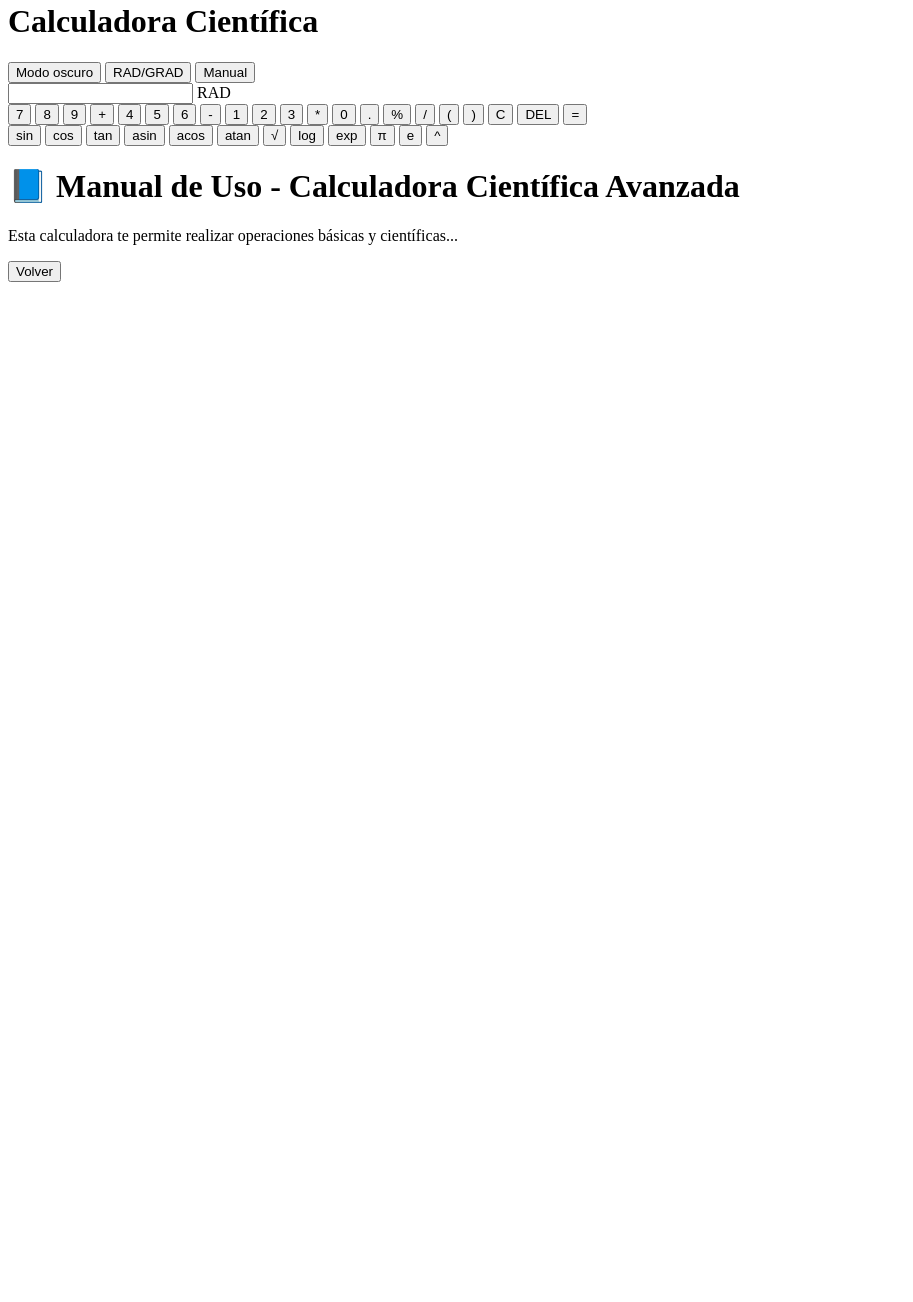
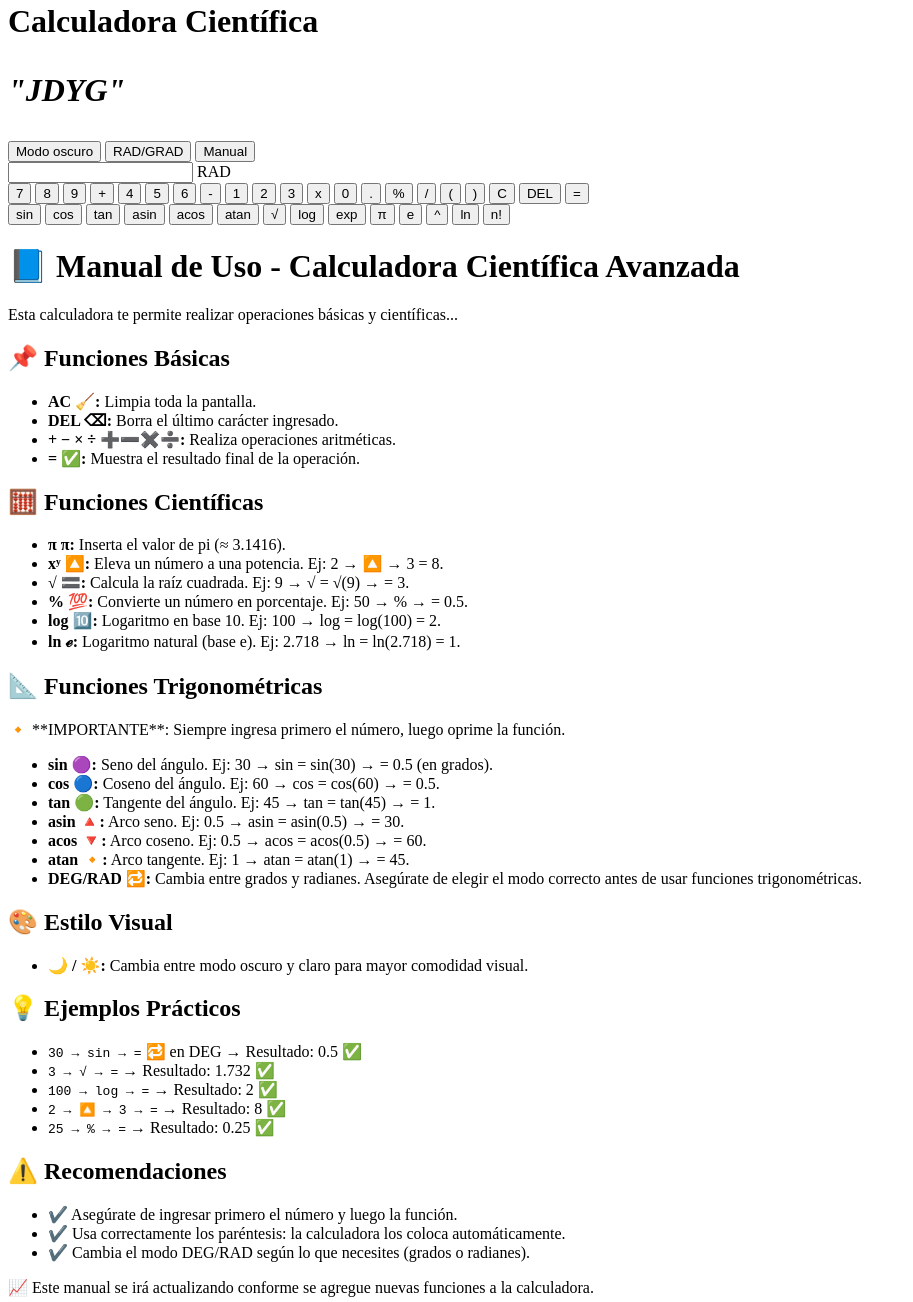
Before and after one commit to arcay1092/ProyectoM2.Calculo, a plain HTML site: page index.html in a window 1280 px wide. Shown: the part 18-1320 px from the top of the page, without its empty margins (0-913 px from the left). Before the commit the page ends 800 px from the top, so only its background shows below. Drawn offline with Linux system fonts and the light colour scheme.

Commit message:
Actualizar index.html

```diff
--- a/index.html
+++ b/index.html
@@ -8,20 +8,26 @@
   </head>
   <body>
     <div class="seccion-calculadora calculadora">
-      <h1>Calculadora Científica</h1>
+      <h1>Calculadora Científica
+      <p class="parpado"><em>"JDYG"</em></p></h1>
 
-      <div class="botones-superiores">
+
+
+      <!-- Sección de botones superiores -->
+      <section class="botones-superiores">
         <button id="boton-tema" onclick="cambiarTema()">Modo oscuro</button>
         <button onclick="cambiarModoAngulo()">RAD/GRAD</button>
         <button onclick="abrirManual()">Manual</button>
-      </div>
+      </section>
 
+      <!-- Sección del display -->
       <div class="contenedor-display">
         <input type="text" id="resultado" readonly />
         <span id="indicador-angulo">RAD</span>
       </div>
 
-      <div class="contenedor-botones">
+      <!-- Sección de botones -->
+      <section class="contenedor-botones">
         <div class="botones-izquierda">
           <button onclick="agregarValor('7')">7</button>
           <button onclick="agregarValor('8')">8</button>
@@ -36,7 +42,7 @@
           <button onclick="agregarValor('1')">1</button>
           <button onclick="agregarValor('2')">2</button>
           <button onclick="agregarValor('3')">3</button>
-          <button onclick="agregarValor('*')">*</button>
+          <button onclick="agregarValor('*')">x</button>
 
           <button onclick="agregarValor('0')">0</button>
           <button onclick="agregarValor('.')">.</button>
@@ -47,8 +53,7 @@
           <button onclick="agregarValor(')')">)</button>
           <button onclick="limpiarResultado()">C</button>
           <button onclick="borrarUltimo()">DEL</button>
-
-          <button onclick="calcular()" style="grid-column: span 4">=</button>
+          <button id="igual" onclick="calcular()" style="grid-column: span 4">=</button>
         </div>
 
         <div class="botones-derecha">
@@ -64,9 +69,13 @@
           <button onclick="agregarValor('π')">π</button>
           <button onclick="agregarValor('e')">e</button>
           <button onclick="agregarValor('^')">^</button>
+          <button onclick="envolverFuncion('ln')">ln</button>
+          <button onclick="factorial()">n!</button>
         </div>
-      </div>
+      </section>
     </div>
+
+
 
     <div class="seccion-manual calculadora">
       <h1>📘 Manual de Uso - Calculadora Científica Avanzada</h1>
@@ -74,7 +83,93 @@
         Esta calculadora te permite realizar operaciones básicas y
         científicas...
       </p>
-      <!-- Contenido del manual aquí... -->
+      <!-- Contenido del manual -->
+      <h2>📌 Funciones Básicas</h2>
+      <ul>
+        <li><b>AC 🧹:</b> Limpia toda la pantalla.</li>
+        <li><b>DEL ⌫:</b> Borra el último carácter ingresado.</li>
+        <li><b>+ − × ÷ ➕➖✖️➗:</b> Realiza operaciones aritméticas.</li>
+        <li><b>= ✅:</b> Muestra el resultado final de la operación.</li>
+      </ul>
+
+      <h2>🧮 Funciones Científicas</h2>
+      <ul>
+        <li><b>π π:</b> Inserta el valor de pi (≈ 3.1416).</li>
+        <li>
+          <b>xʸ 🔼:</b> Eleva un número a una potencia. Ej: 2 → 🔼 → 3 = 8.
+        </li>
+        <li><b>√ 🟰:</b> Calcula la raíz cuadrada. Ej: 9 → √ = √(9) → = 3.</li>
+        <li>
+          <b>% 💯:</b> Convierte un número en porcentaje. Ej: 50 → % → = 0.5.
+        </li>
+        <li>
+          <b>log 🔟:</b> Logaritmo en base 10. Ej: 100 → log = log(100) = 2.
+        </li>
+        <li>
+          <b>ln ℯ:</b> Logaritmo natural (base e). Ej: 2.718 → ln = ln(2.718) =
+          1.
+        </li>
+      </ul>
+
+      <h2>📐 Funciones Trigonométricas</h2>
+      <p>
+        🔸 **IMPORTANTE**: Siempre ingresa primero el número, luego oprime la
+        función.
+      </p>
+      <ul>
+        <li>
+          <b>sin 🟣:</b> Seno del ángulo. Ej: 30 → sin = sin(30) → = 0.5 (en
+          grados).
+        </li>
+        <li>
+          <b>cos 🔵:</b> Coseno del ángulo. Ej: 60 → cos = cos(60) → = 0.5.
+        </li>
+        <li>
+          <b>tan 🟢:</b> Tangente del ángulo. Ej: 45 → tan = tan(45) → = 1.
+        </li>
+        <li><b>asin 🔺:</b> Arco seno. Ej: 0.5 → asin = asin(0.5) → = 30.</li>
+        <li><b>acos 🔻:</b> Arco coseno. Ej: 0.5 → acos = acos(0.5) → = 60.</li>
+        <li><b>atan 🔸:</b> Arco tangente. Ej: 1 → atan = atan(1) → = 45.</li>
+        <li>
+          <b>DEG/RAD 🔁:</b> Cambia entre grados y radianes. Asegúrate de elegir
+          el modo correcto antes de usar funciones trigonométricas.
+        </li>
+      </ul>
+
+      <h2>🎨 Estilo Visual</h2>
+      <ul>
+        <li>
+          <b>🌙 / ☀️:</b> Cambia entre modo oscuro y claro para mayor comodidad
+          visual.
+        </li>
+      </ul>
+
+      <h2>💡 Ejemplos Prácticos</h2>
+      <ul>
+        <li><code>30 → sin → =</code> 🔁 en DEG → Resultado: 0.5 ✅</li>
+        <li><code>3 → √ → =</code> → Resultado: 1.732 ✅</li>
+        <li><code>100 → log → =</code> → Resultado: 2 ✅</li>
+        <li><code>2 → 🔼 → 3 → =</code> → Resultado: 8 ✅</li>
+        <li><code>25 → % → =</code> → Resultado: 0.25 ✅</li>
+      </ul>
+
+      <h2>⚠️ Recomendaciones</h2>
+      <ul>
+        <li>✔️ Asegúrate de ingresar primero el número y luego la función.</li>
+        <li>
+          ✔️ Usa correctamente los paréntesis: la calculadora los coloca
+          automáticamente.
+        </li>
+        <li>
+          ✔️ Cambia el modo DEG/RAD según lo que necesites (grados o radianes).
+        </li>
+      </ul>
+
+      <p>
+        📈 Este manual se irá actualizando conforme se agregue nuevas funciones
+        a la calculadora.
+      </p>
+
       <button onclick="cerrarManual()">Volver</button>
     </div>
 
```
